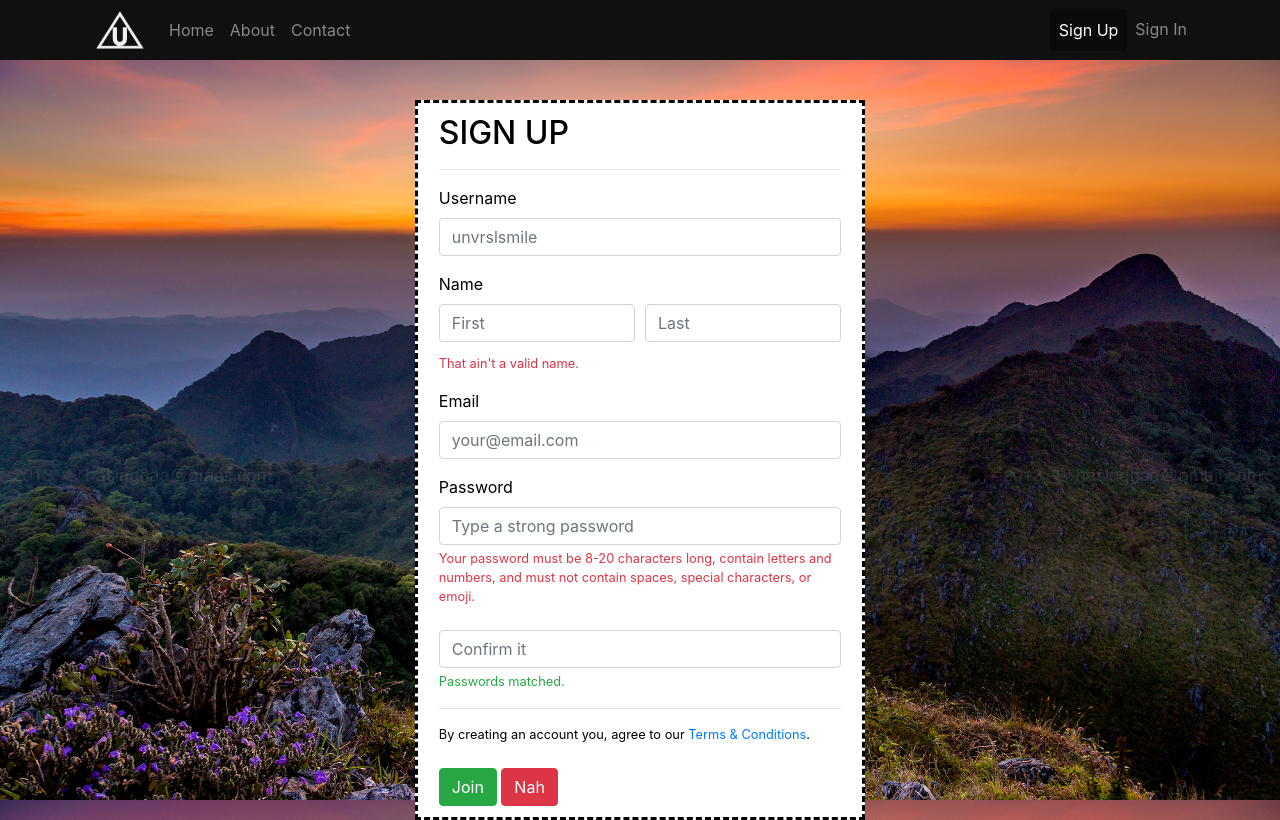
After one commit to unvrslsmile/site.unvrslsmile, a PHP site: page /signup.php in a window 1280 px wide. The commit adds this page. Run offline with PHP 8.4, Linux system fonts and the light colour scheme.

Commit message:
Updates for the landing page and added the signup page

```diff
--- /dev/null
+++ b/signup.php
@@ -0,0 +1,85 @@
+<!DOCTYPE html>
+<html>
+<head>
+    <meta charset="utf-8" />
+    <meta http-equiv="X-UA-Compatible" content="IE=edge">
+    <title>Unvrslsmile</title>
+    <meta name="viewport" content="width=device-width, initial-scale=1">
+    <link rel="stylesheet" type="text/css" media="screen" href="./plugs/bootstrap4/css/bootstrap.min.css" />
+    <link rel="stylesheet" type="text/css" href="./styles/signup-banner.css" />
+    <link rel="stylesheet" type="text/css" href="./styles/main-style.css" />
+</head>
+<body>
+    <nav class="nav navbar-expand-lg navbar-dark c-bg-dark fixed-top">
+        <div class="container collapse navbar-collapse" id="tNav">
+            <a class="navbar-brand" href="#">
+                <img src="./images/logo-light.png" alt="" />
+            </a>
+            <ul class="navbar-nav">
+                <li class="nav-item">
+                    <a class="nav-link" href="index.php">Home</a>
+                </li>
+                <li class="nav-item">
+                        <a class="nav-link" href="#">About</a>
+                </li>
+                <li class="nav-item">
+                        <a class="nav-link" href="#">Contact</a>
+                </li>
+            </ul>
+            <ul class="navbar-nav ml-auto">
+                <li class="nav-item">
+                    <a class="nav-link active btn c-btn-gray" href="signup.php">Sign Up</a>
+                </li>
+                <li class="nav-item">
+                    <a class="nav-link" href="signin.php">Sign In</a>
+                </li>
+            </ul>
+        </div>
+    </nav>
+    <header>
+        <div class="content">
+            <hgroup>
+                <h2>Sign Up</h2>
+                <hr />
+                <form class="needs-validation" method="POST" action="#" role="form" novalidate>
+                    <div class="form-group">
+                        <label>Username</label>
+                        <input type="text" class="form-control" tabindex="1" name="u-username" placeholder="unvrslsmile" />
+                    </div>
+                    <div class="form-group">
+                        <label>Name</label>
+                        <div class="form-row">
+                            <div class="col">
+                                <input type="text" class="form-control mb-2" tabindex="2" name="u-fname" placeholder="First" />
+                            </div>
+                            <div class="col">
+                                <input type="text" class="form-control mb-2" tabindex="3" name="u-lname" placeholder="Last" />
+                            </div>
+                        </div>
+                        <small class="form-text text-danger">That ain't a valid name.</small>
+                    </div>
+                    <div class="form-group">
+                        <label>Email</label>
+                        <input type="text" class="form-control" tabindex="4" name="u-email" placeholder="your@email.com" />
+                    </div>
+                    <div class="form-group">
+                        <label>Password</label>
+                        <input type="password" class="form-control" tabindex="5" name="u-email" placeholder="Type a strong password" />
+                        <small class="form-text text-danger">Your password must be 8-20 characters long, contain letters and numbers, and must not contain spaces, special characters, or emoji.</small>
+                        <br />
+                        <input type="password" class="form-control" tabindex="6" name="u-email" placeholder="Confirm it" />
+                        <small class="form-text text-success">Passwords matched.</small>
+                    </div>
+                    <hr />
+                    <small class="form-text">By creating an account you, agree to our <a href="tox.php">Terms & Conditions</a>.</small>
+                    <br />
+                    <input type="submit" class="btn btn-success" name="u-signup" value="Join" />
+                    <input type="reset" class="btn btn-danger" name="u-signup" value="Nah" />
+                </form>
+            </hgroup>
+        </div>
+    </header>
+</body>
+<script src="./plugs/jQuery/jquery-3.3.1.min.js"></script>
+<script src="./plugs/bootstrap4/js/bootstrap.min.js"></script>
+</html>
--- a/styles/main-style.css
+++ b/styles/main-style.css
@@ -1,71 +1,22 @@
 html, body{
-    height: 100%;
+  height: 100%;
 }
 
 .navbar-brand img{
-    height: 50px;
-    width: 50px;
-    margin-left: 10px;
+  height: 50px;
+  width: 50px;
+  margin-left: 10px;
 }
 
-.navbar-nav .nav-item .nav-link{
-    font-size: 13px;
+.c-bg-transparent-black{
+  background: rgba(0, 0, 0, 0.30);
+  transition: background 0.5s;
 }
 
-.bg-transparent-black{
-    background: rgba(0, 0, 0, 0.50);
-    transition: background 0.5s;
+.c-bg-dark{
+  background-color: #101010!important;
 }
 
-/* Banner */
-header {
-    height: 100%;
-    position: relative;
-    overflow: hidden;
-    background: url("../images/banner2.jpg") center no-repeat;
-    /* Image Credit: Unsplash.me */
-    background-size: cover;
-  }
-  header .content {
-    position: absolute;
-    top: 0;
-    left: 0;
-    right: 0;
-    bottom: 0;
-    z-index: 1;
-  }
-  header h1, header h2 {
-    margin: 0;
-  }
-  header h2 {
-    text-transform: uppercase;
-    margin-top: -.5em;
-  }
-  header hgroup {
-    -webkit-transform: translate(-50%, -50%);
-    -moz-transform: translate(-50%, -50%);
-    -ms-transform: translate(-50%, -50%);
-    -o-transform: translate(-50%, -50%);
-    transform: translate(-50%, -50%);
-    display: inline-block;
-    text-align: center;
-    position: absolute;
-    top: 50%;
-    left: 50%;
-    color: #fff;
-    border: 5px solid #fff;
-    padding: .5em 3em;
-    background-color: rgba(0, 0, 0, 0.2);
-    z-index: 2;
-  }
-  header .overlay {
-    position: absolute;
-    top: 0;
-    right: 0;
-    left: 0;
-    bottom: 0;
-    background:#333 center no-repeat;
-    background-size: cover;
-    z-index: 0;
-    opacity: 0;  -webkit-filter: blur(4px);
-  }
+.c-btn-gray{
+  background: rgba(0, 0, 0, 0.40);
+}
--- /dev/null
+++ b/styles/signup-banner.css
@@ -0,0 +1,36 @@
+/* Banner */
+body{
+    position: relative;
+    background: url("../images/banner2.jpg") center no-repeat;
+    background-size: 100% 100%;
+    background-attachment: fixed;
+    overflow: auto;
+  }
+  header .content {
+    position: absolute;
+    top: 0;
+    left: 0;
+    right: 0;
+    bottom: 0;
+    z-index: 1;
+  }
+  header h1, header h2 {
+    margin: 0;
+  }
+  header h2 {
+    text-transform: uppercase;
+  }
+  header hgroup {
+    margin: 100px auto;
+    color: #000;
+    border: 3px dashed #000;
+    padding: .7em 1.3em;
+    background-color: #fff;
+    z-index: 2;
+    min-height: 100px;
+    width: 450px;
+  }
+
+  hr{
+      background: #fff;
+  }
```
Also changed, not shown: index.php (+6 -5 lines), js/banner.js (+5 -5 lines), styles/banner.css (added, +52 -0 lines), images/logo-dark.png, images/logo-light.png.
